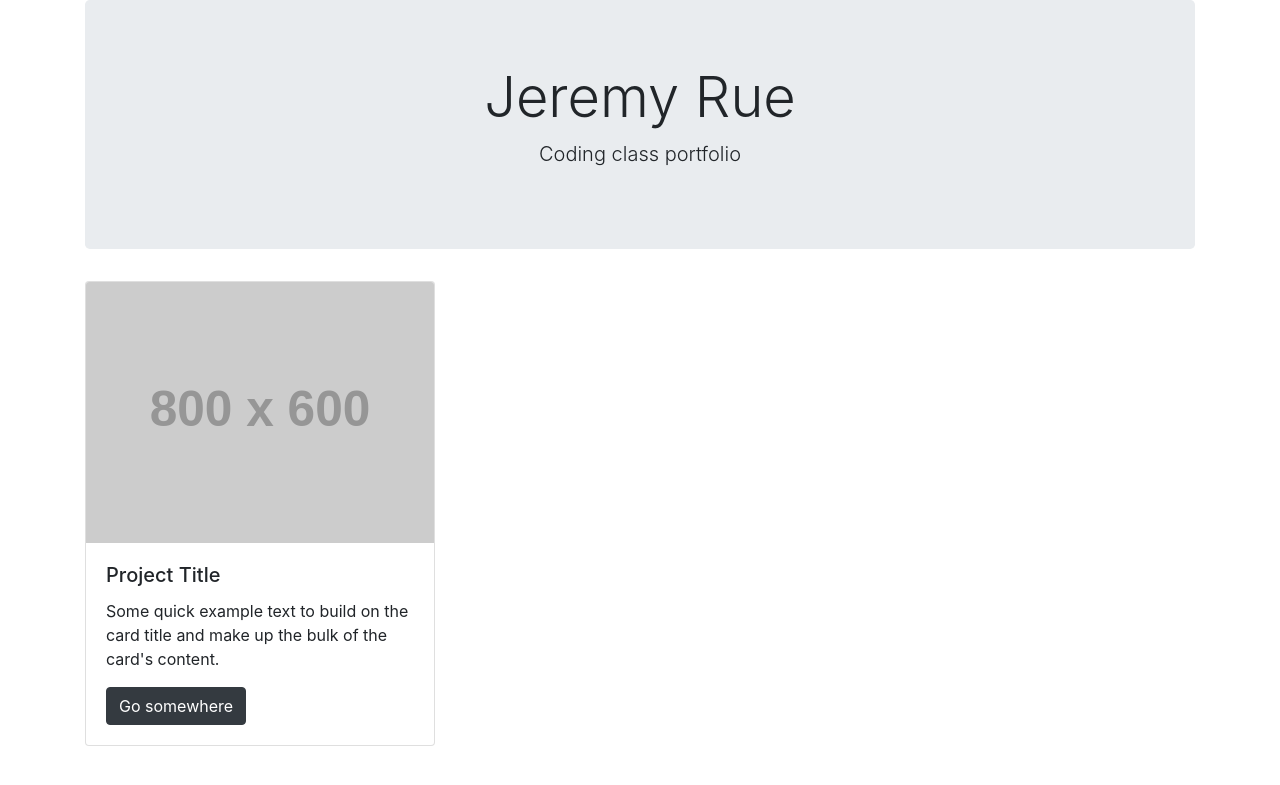
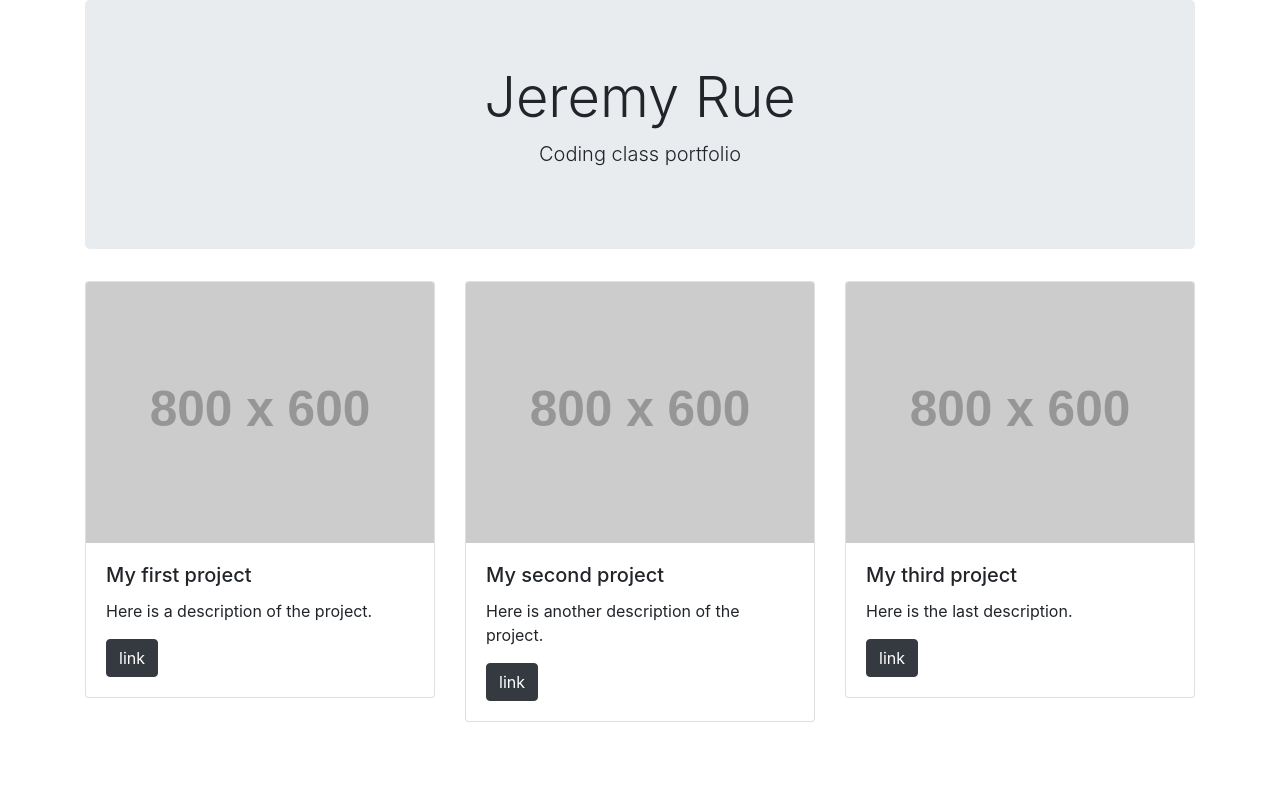
Before and after one commit to DSerena/dserena.github.io, a Jekyll site: the page built from index.html, in a window 1280 px wide. Shown: the top 785 px of the page. Built offline with Jekyll 4.4.1, drawn with Linux system fonts in a browser that asks for light colours.

Commit message:
Update index.html

```diff
--- a/index.html
+++ b/index.html
@@ -1,18 +1,33 @@
 ---
 layout: default
 title: Serena Deng
+projects:
+  - title: My first project
+    image: http://placehold.it/800x600/600
+    description: Here is a description of the project.
+    link: #
+  - title: My second project
+    image: http://placehold.it/800x600/060
+    description: Here is another description of the project.
+    link: #
+  - title: My third project
+    image: http://placehold.it/800x600/006
+    description: Here is the last description.
+    link: #
 ---
 <div class="row">
 
+  {% for project in page.projects %}
   <div class="col-6 col-md-4">
     <div class="card">
-      <img src="http://placehold.it/800x600" class="card-img-top img-fluid d-block" alt="placeholder">
+      <img src="{{ project.image }}" class="card-img-top img-fluid d-block" alt="placeholder">
       <div class="card-body">
-        <h5 class="card-title">Project Title</h5>
-        <p class="card-text">Some quick example text to build on the card title and make up the bulk of the card's content.</p>
-        <a href="#" class="btn btn-dark">Go somewhere</a>
+        <h5 class="card-title">{{ project.title }}</h5>
+        <p class="card-text">{{ project.description }}</p>
+        <a href="{{ project.link }}" class="btn btn-dark" target="_blank">link</a>
       </div>
     </div>
   </div>
+  {% endfor %}
 
 </div>
```
